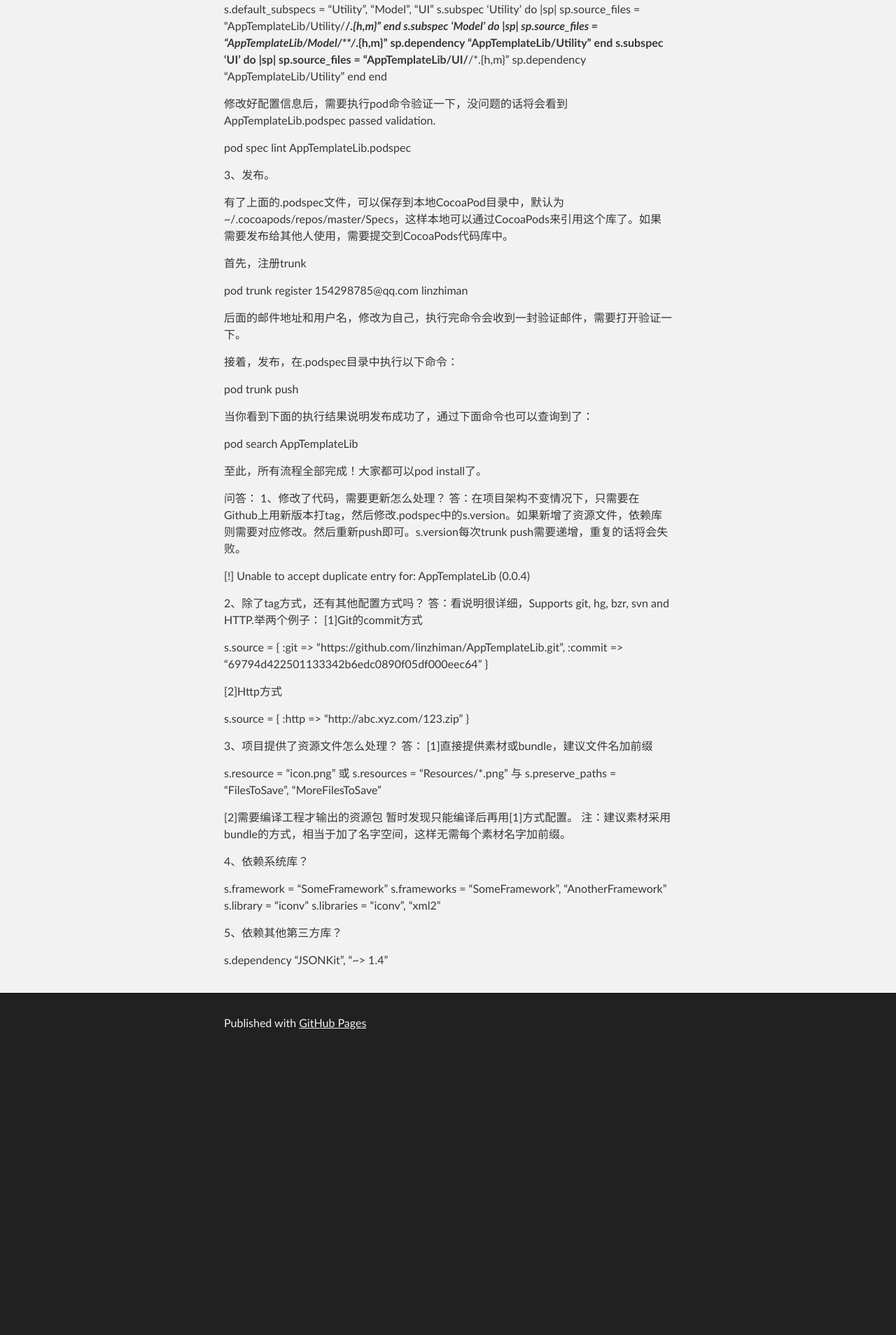
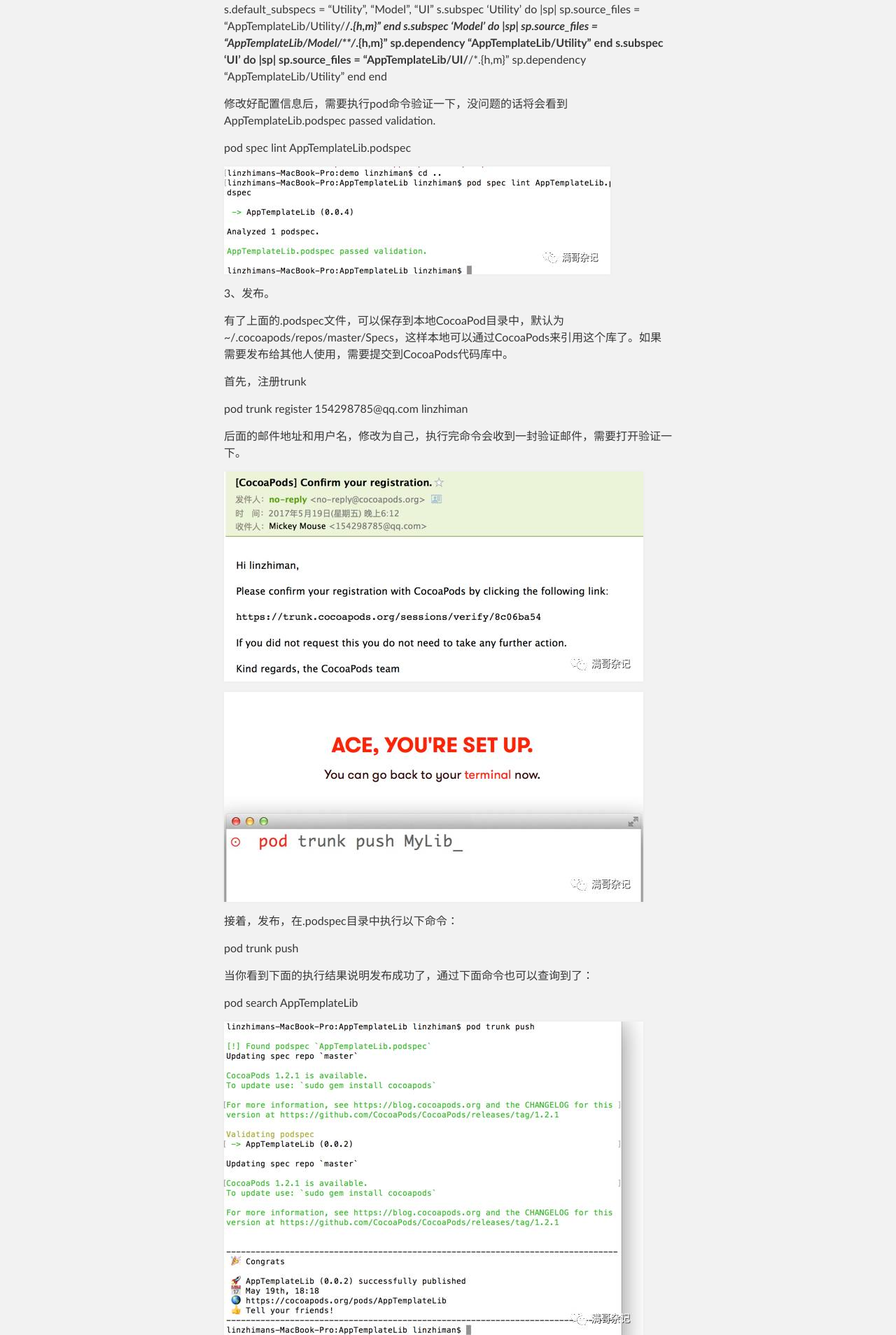
Before and after one commit to linzhiman/linzhiman.github.io, a Jekyll site: the page built from _posts/2017-05-27-CocoaPods发布Github开源项目.md, in a window 1280 px wide. Shown: the part 910-2818 px from the top of the page at 70% size. Built offline with Jekyll 4.4.1, drawn with Linux system fonts in a browser that asks for light colours; our own code applies the rules of GitHub Pages for plain Markdown files; before the commit the page ends 2419 px from its top, so only the background shows below that.

Commit message:
Update 2017-05-27-CocoaPods发布Github开源项目.md

```diff
--- a/_posts/2017-05-27-CocoaPods发布Github开源项目.md
+++ b/_posts/2017-05-27-CocoaPods发布Github开源项目.md
@@ -55,7 +55,7 @@
 
 pod spec lint AppTemplateLib.podspec
 
-
+![image](https://github.com/linzhiman/linzhiman.github.io/blob/master/resource/1705/CocoaPods发布Github开源项目-1.jpg?raw=true)
 
 3、发布。
 
@@ -67,9 +67,9 @@
 
 后面的邮件地址和用户名，修改为自己，执行完命令会收到一封验证邮件，需要打开验证一下。
 
+![image](https://github.com/linzhiman/linzhiman.github.io/blob/master/resource/1705/CocoaPods发布Github开源项目-2.jpg?raw=true)
 
-
-
+![image](https://github.com/linzhiman/linzhiman.github.io/blob/master/resource/1705/CocoaPods发布Github开源项目-3.jpg?raw=true)
 
 接着，发布，在.podspec目录中执行以下命令：
 
@@ -79,7 +79,7 @@
 
 pod search AppTemplateLib
 
-
+![image](https://github.com/linzhiman/linzhiman.github.io/blob/master/resource/1705/CocoaPods发布Github开源项目-4.jpg?raw=true)
 
 至此，所有流程全部完成！大家都可以pod install了。
 
```
